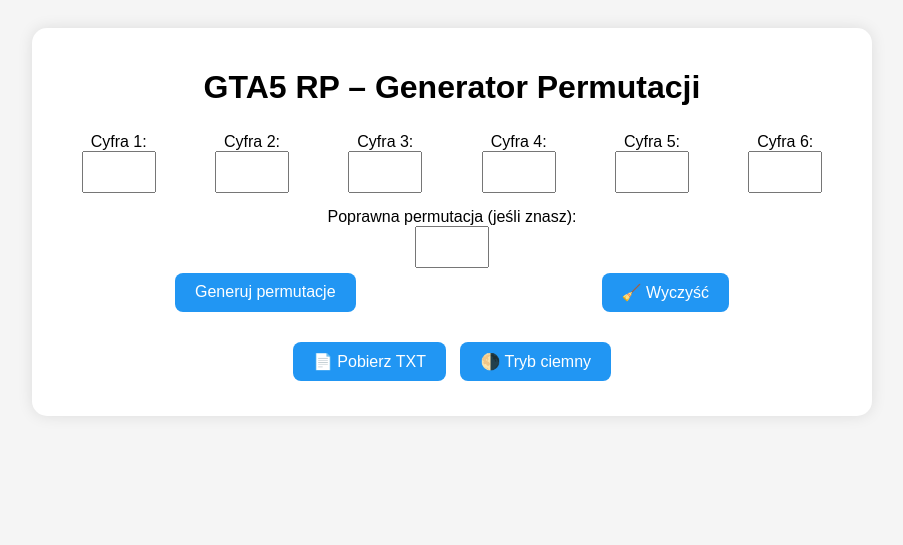
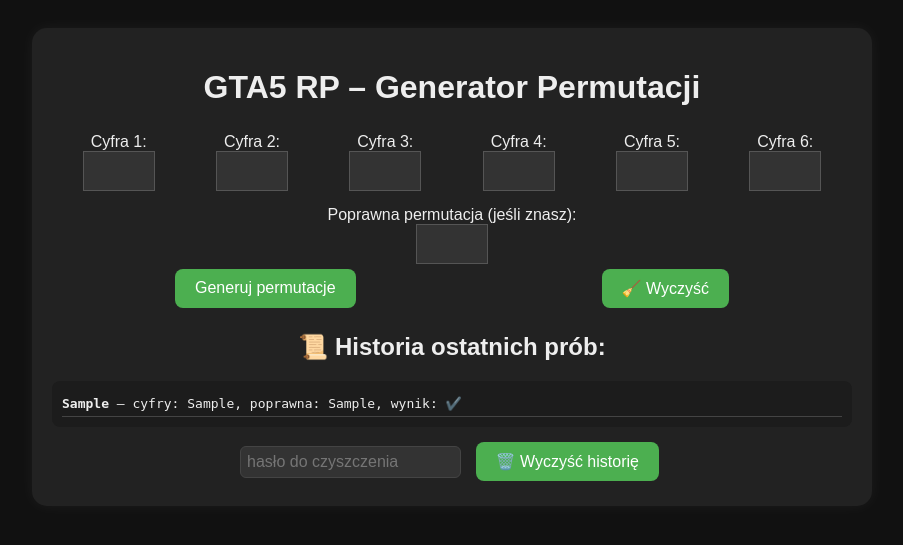
Before and after one commit to HuraganHakier/permutacjeklub, a Flask app: page / in a window 1280 px wide. Shown: the top 545 px of the page, without its empty margins (188-1091 px from the left). Run offline with Flask 3, Linux system fonts and the light colour scheme; tables that the repository leaves empty hold one stand-in row (values such as "Sample post").

Commit message:
Add files via upload

```diff
--- a/app.py
+++ b/app.py
@@ -2,14 +2,24 @@
 from itertools import permutations
 import sqlite3
 import os
+from datetime import datetime
 
 app = Flask(__name__)
 DB_FILE = "baza.db"
+HISTORY_PASSWORD = "napad123"  # hasło do czyszczenia historii
 
 def init_db():
     if not os.path.exists(DB_FILE):
         with sqlite3.connect(DB_FILE) as conn:
-            conn.execute("CREATE TABLE historia (id INTEGER PRIMARY KEY AUTOINCREMENT, cyfry TEXT, poprawna TEXT, trafione INTEGER)")
+            conn.execute("""
+                CREATE TABLE historia (
+                    id INTEGER PRIMARY KEY AUTOINCREMENT,
+                    czas TEXT,
+                    cyfry TEXT,
+                    poprawna TEXT,
+                    trafione INTEGER
+                )
+            """)
 
 @app.route("/", methods=["GET", "POST"])
 def index():
@@ -18,35 +28,54 @@
     error = None
     poprawna = ""
     trafione = False
+    komunikat = ""
     cyfry_input = ["", "", "", "", "", ""]
 
     if request.method == "POST":
-        if "clear" in request.form:
+        if "clearhistory" in request.form:
+            podane_haslo = request.form.get("clearpassword", "")
+            if podane_haslo == HISTORY_PASSWORD:
+                with sqlite3.connect(DB_FILE) as conn:
+                    conn.execute("DELETE FROM historia")
+                komunikat = "Historia została wyczyszczona ✅"
+            else:
+                komunikat = "Błędne hasło do usunięcia historii ❌"
+
+        elif "clear" in request.form:
             return render_template("index.html", wynik=[], liczba_perm=0, error=None,
-                                   cyfry_input=[""]*6, poprawna="", trafione=False)
+                                   cyfry_input=[""]*6, poprawna="", trafione=False,
+                                   historia=fetch_history(), komunikat="")
 
-        cyfry_input = [request.form.get(f"cyfra{i}", "") for i in range(6)]
-        poprawna = request.form.get("poprawna", "")
-        cyfry = ''.join(cyfry_input)
+        else:
+            cyfry_input = [request.form.get(f"cyfra{i}", "") for i in range(6)]
+            poprawna = request.form.get("poprawna", "")
+            cyfry = ''.join(cyfry_input)
 
-        if len(cyfry) != 6 or not cyfry.isdigit():
-            error = "Wprowadź dokładnie 6 cyfr (po jednej w każdym polu)."
-        elif poprawna and (not poprawna.isdigit() or len(poprawna) != 6):
-            error = "Poprawna permutacja musi składać się z dokładnie 6 cyfr."
-        else:
-            perms = sorted(set(permutations(cyfry)))
-            wynik = [''.join(p) for p in perms]
+            if len(cyfry) != 6 or not cyfry.isdigit():
+                error = "Wprowadź dokładnie 6 cyfr (po jednej w każdym polu)."
+            elif poprawna and (not poprawna.isdigit() or len(poprawna) != 6):
+                error = "Poprawna permutacja musi składać się z dokładnie 6 cyfr."
+            else:
+                perms = sorted(set(permutations(cyfry)))
+                wynik = [''.join(p) for p in perms]
 
-            liczba_perm = len(wynik)
-            if poprawna in wynik:
-                trafione = True
+                liczba_perm = len(wynik)
+                if poprawna in wynik:
+                    trafione = True
 
-            with sqlite3.connect(DB_FILE) as conn:
-                conn.execute("INSERT INTO historia (cyfry, poprawna, trafione) VALUES (?, ?, ?)",
-                             (cyfry, poprawna, int(trafione)))
+                with sqlite3.connect(DB_FILE) as conn:
+                    conn.execute("INSERT INTO historia (czas, cyfry, poprawna, trafione) VALUES (?, ?, ?, ?)",
+                                 (datetime.now().strftime('%Y-%m-%d %H:%M:%S'), cyfry, poprawna, int(trafione)))
 
     return render_template("index.html", wynik=wynik, liczba_perm=liczba_perm, error=error,
-                           cyfry_input=cyfry_input, poprawna=poprawna, trafione=trafione)
+                           cyfry_input=cyfry_input, poprawna=poprawna, trafione=trafione,
+                           historia=fetch_history(), komunikat=komunikat)
+
+def fetch_history():
+    with sqlite3.connect(DB_FILE) as conn:
+        cursor = conn.cursor()
+        cursor.execute("SELECT czas, cyfry, poprawna, trafione FROM historia ORDER BY id DESC LIMIT 10")
+        return cursor.fetchall()
 
 if __name__ == "__main__":
     init_db()
--- a/static/style.css
+++ b/static/style.css
@@ -1,25 +1,18 @@
 body {
     font-family: Arial, sans-serif;
-    background-color: #f5f5f5;
+    background-color: #111;
+    color: #eee;
     text-align: center;
     padding: 20px;
-    transition: background 0.3s, color 0.3s;
-}
-body.dark {
-    background-color: #111;
-    color: #eee;
 }
 .container {
     width: 90%;
     max-width: 800px;
     margin: auto;
-    background: white;
+    background: #222;
     padding: 20px;
     border-radius: 15px;
-    box-shadow: 0 0 15px rgba(0,0,0,0.1);
-}
-body.dark .container {
-    background: #222;
+    box-shadow: 0 0 15px rgba(255,255,255,0.05);
 }
 .cyfry-form {
     display: flex;
@@ -38,6 +31,9 @@
     width: 60px;
     text-align: center;
     padding: 5px;
+    background: #333;
+    color: #eee;
+    border: 1px solid #555;
 }
 .poprawna-blok {
     display: flex;
@@ -49,7 +45,7 @@
 button {
     padding: 10px 20px;
     font-size: 1em;
-    background-color: #2196F3;
+    background-color: #4CAF50;
     color: white;
     border: none;
     border-radius: 8px;
@@ -57,7 +53,7 @@
     margin: 5px;
 }
 button:hover {
-    background-color: #1976D2;
+    background-color: #388E3C;
 }
 .wynik {
     margin-top: 20px;
@@ -65,11 +61,8 @@
     overflow-y: auto;
     text-align: left;
     padding: 10px;
-    background: #eee;
+    background: #333;
     border-radius: 8px;
-}
-body.dark .wynik {
-    background: #333;
 }
 .perm {
     font-family: monospace;
@@ -80,6 +73,31 @@
     color: red;
     font-weight: bold;
 }
-.extras {
-    margin: 10px;
+.info {
+    color: #4CAF50;
+    font-weight: bold;
 }
+.historia-box {
+    text-align: left;
+    background: #1c1c1c;
+    padding: 10px;
+    border-radius: 8px;
+    margin-top: 20px;
+}
+.hist-entry {
+    padding: 5px 0;
+    border-bottom: 1px solid #444;
+    font-family: monospace;
+}
+.clearhist-form {
+    margin-top: 10px;
+}
+.clearhist-form input {
+    padding: 6px;
+    font-size: 1em;
+    border: 1px solid #444;
+    background: #333;
+    color: #eee;
+    border-radius: 6px;
+    margin-right: 5px;
+}
--- a/templates/index.html
+++ b/templates/index.html
@@ -5,8 +5,8 @@
     <title>Permutacje GTA5 RP</title>
     <link rel="stylesheet" href="/static/style.css">
 </head>
-<body>
-    <div class="container" id="app">
+<body class="dark">
+    <div class="container">
         <h1>GTA5 RP – Generator Permutacji</h1>
         <form method="POST" class="cyfry-form">
             {% for i in range(6) %}
@@ -23,25 +23,41 @@
             <button type="submit" name="clear" value="1">🧹 Wyczyść</button>
         </form>
 
-        <div class="extras">
-            <button onclick="pobierz()">📄 Pobierz TXT</button>
-            <button onclick="toggleDarkMode()">🌗 Tryb ciemny</button>
-        </div>
-
         {% if error %}
             <p class="error">{{ error }}</p>
+        {% endif %}
+        {% if komunikat %}
+            <p class="info">{{ komunikat }}</p>
         {% endif %}
 
         {% if wynik %}
             <h2>Znaleziono {{ liczba_perm }} permutacji:</h2>
             {% if poprawna %}
-                <p><strong>Poprawna permutacja:</strong> {{ poprawna }} – {% if trafione %}<span style="color:green;">✔️ znaleziona</span>{% else %}<span style="color:red;">❌ brak</span>{% endif %}</p>
+                <p><strong>Poprawna permutacja:</strong> {{ poprawna }} – {% if trafione %}<span style="color:lightgreen;">✔️ znaleziona</span>{% else %}<span style="color:red;">❌ brak</span>{% endif %}</p>
             {% endif %}
+            <button onclick="pobierz()">📄 Pobierz TXT</button>
             <div class="wynik">
                 {% for perm in wynik %}
                     <div class="perm">{{ perm }}</div>
                 {% endfor %}
             </div>
+        {% endif %}
+
+        {% if historia %}
+            <h2>📜 Historia ostatnich prób:</h2>
+            <div class="historia-box">
+                {% for h in historia %}
+                    <div class="hist-entry">
+                        <strong>{{ h[0] }}</strong> – cyfry: <code>{{ h[1] }}</code>,
+                        poprawna: <code>{{ h[2] or '-' }}</code>,
+                        wynik: {% if h[3] %}<span style="color:lightgreen;">✔️</span>{% else %}<span style="color:red;">❌</span>{% endif %}
+                    </div>
+                {% endfor %}
+            </div>
+            <form method="POST" class="clearhist-form">
+                <input type="password" name="clearpassword" placeholder="hasło do czyszczenia" required>
+                <button type="submit" name="clearhistory" value="1">🗑️ Wyczyść historię</button>
+            </form>
         {% endif %}
     </div>
 
@@ -55,10 +71,6 @@
     link.href = URL.createObjectURL(blob);
     link.click();
 }
-
-function toggleDarkMode() {
-    document.body.classList.toggle("dark");
-}
 </script>
 </body>
 </html>
```
Also changed, not shown: requirements.txt (line endings or trailing spaces).
